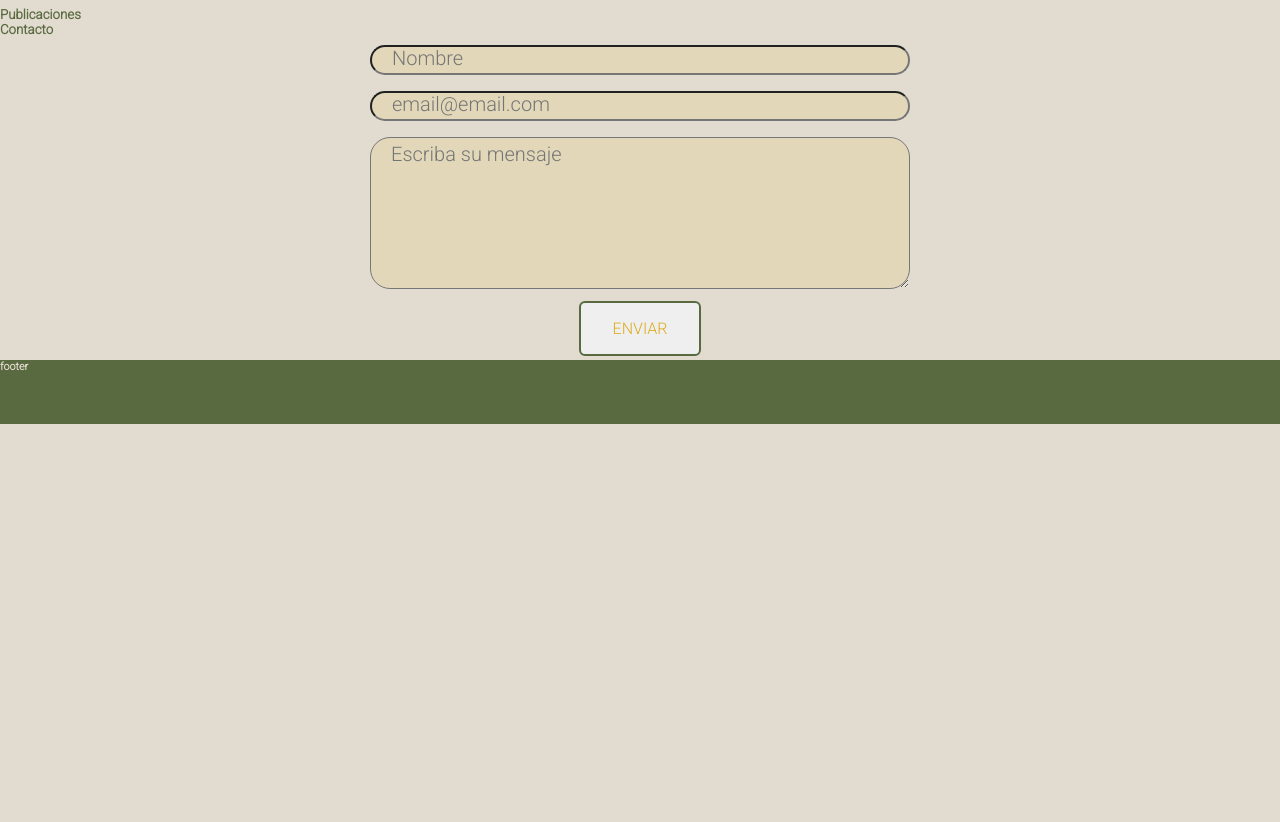
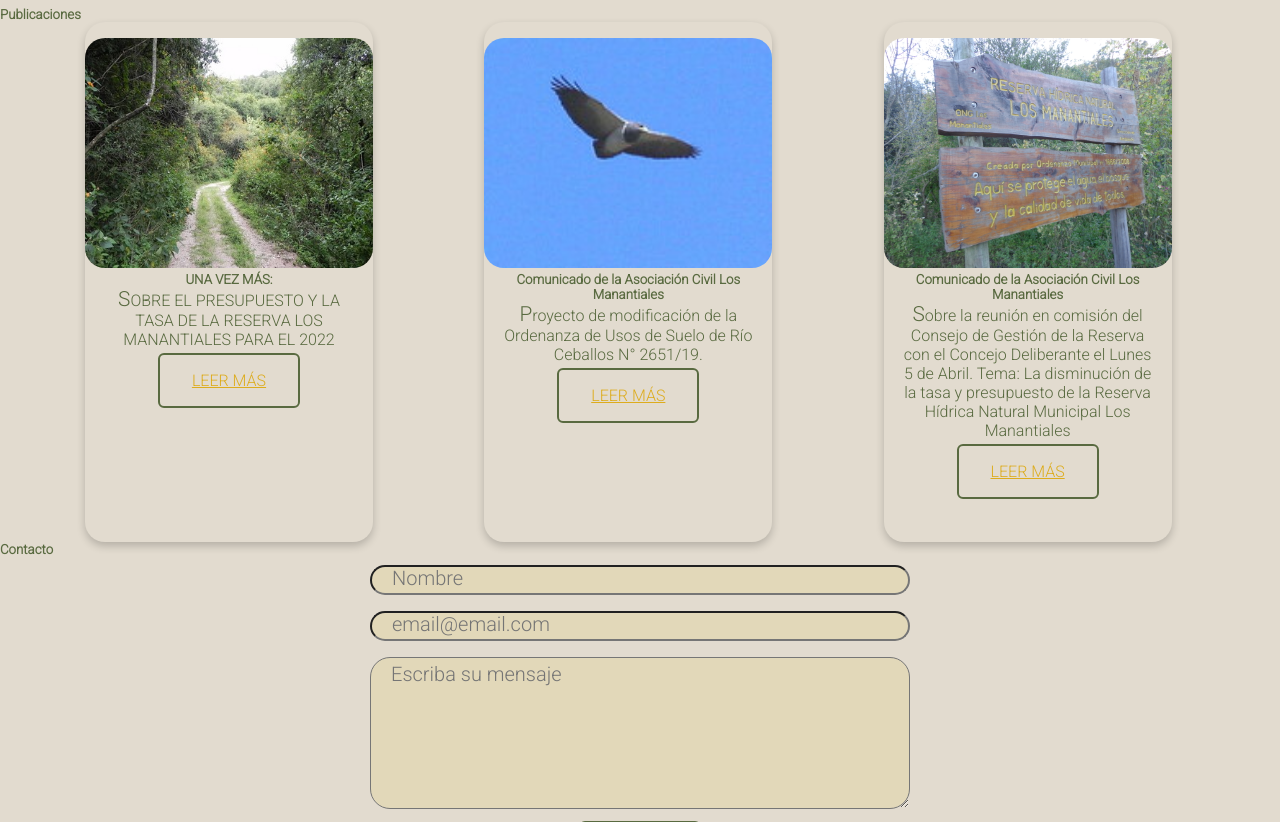
Before and after one commit to maernoud/CodoACodo-front, a website: page index.html in a window 1280 px wide. Shown: the part 1259-2081 px from the top of the page. Before the commit the page ends 1683 px from the top, so only its background shows below. Drawn offline with Linux system fonts and the light colour scheme.

Commit message:
instalacion bootstrap y realizado de cards publicaciones

```diff
--- a/css/estilos.css
+++ b/css/estilos.css
@@ -249,7 +249,41 @@ p::first-letter {
 /*********************************/
 /* INICIO: SECCION PUBLICACIONES */
 /*********************************/
+.cards{
+  margin-left: 5rem;
 
+}
+
+.column {
+  float: left;
+  width: 33%;
+  padding: 0 10px;
+
+}
+
+/* remueve el margen extra de izquierda y derecha por el padding en columnas*/
+.row {margin: 0 -5px;}
+
+.row:after {
+  content: "";
+  display: table;
+  clear: both;
+}
+
+.card {
+  box-shadow: 0 4px 8px 0 rgba(0, 0, 0, 0.2);
+  border-radius: 20px;
+  padding: 16px;
+  text-align: center;
+  background-color: var(--Ciena);
+  min-height: 520px;
+}
+.card-img-top{
+  position:relative;
+  left:-1rem;
+  border-radius: 20px;
+  min-height: 230px;
+}
 /*********************************/
 /* FIN: SECCION PUBLICACIONES    */
 /*********************************/
@@ -347,6 +381,15 @@ textarea::placeholder{
 }
 
 @media (max-width:768px){
+  .column {
+    width: 100%;
+    display: block;
+    margin-bottom: 20px;
+
+  }
+  .cards{
+    margin-left:2rem;
+  }
 }
 
 @media (max-width:510px){
--- a/index.html
+++ b/index.html
@@ -182,6 +182,47 @@
     <section id="Publicaciones">
       <span id="Go2Publicaciones" class="experimento"></span>
       <h5>Publicaciones</h5>
+      <div class="cards">
+        <div class="row">
+
+            <div class="column">
+              <div class="card" style="width: 18rem;">
+                <img class="card-img-top" src="img/card1.JPG" alt="Card image cap"style="width: 18rem;">
+                <div class="card-body">
+                  <h5 class="card-title">UNA VEZ MÁS:</h5>
+                  <p class="card-text">SOBRE EL PRESUPUESTO Y LA TASA DE LA RESERVA LOS MANANTIALES PARA EL 2022</p>
+                  <a href="https://onglosmanantiales.wordpress.com/2021/12/30/una-vez-mas-sobre-el-presupuesto-y-la-tasa-de-la-reserva-los-manantiales-para-el-2022/"
+                    class="btn btn-primary" target="_blank">Leer más</a>
+                </div>
+              </div>
+            </div>
+
+            <div class="column">
+              <div class="card" style="width: 18rem;">
+                <img class="card-img-top" src="img/card2.JPG" alt="Card image cap" style="width: 18rem;">
+                <div class="card-body">
+                  <h5 class="card-title">Comunicado de la Asociación Civil Los Manantiales</h5>
+                  <p class="card-text">Proyecto de modificación de la Ordenanza de Usos de Suelo de Río Ceballos N° 2651/19.</p>
+                  <a href="https://onglosmanantiales.wordpress.com/2021/10/28/comunicado-de-la-asociacion-civil-los-manantiales-por-el-proyecto-de-modificacion-de-la-ordenanza-de-usos-de-suelo-de-rio-ceballos-n-2651-19/"
+                    class="btn btn-primary" target="_blank">Leer más</a>
+                </div>
+              </div>
+            </div>
+
+            <div class="column">
+              <div class="card" style="width: 18rem;">
+                <img class="card-img-top" src="img/card3.JPG" alt="Card image cap" style="width: 18rem;">
+                <div class="card-body">
+                  <h5 class="card-title">Comunicado de la Asociación Civil Los Manantiales</h5>
+                  <p class="card-text">Sobre la reunión en comisión del Consejo de Gestión de la Reserva con el Concejo Deliberante el Lunes 5 de Abril. Tema: La disminución de la tasa y presupuesto de la Reserva Hídrica Natural Municipal Los Manantiales</p>
+                  <a href="https://onglosmanantiales.wordpress.com/2021/10/28/comunicado-de-la-asociacion-civil-los-manantiales-por-el-proyecto-de-modificacion-de-la-ordenanza-de-usos-de-suelo-de-rio-ceballos-n-2651-19/"
+                    class="btn btn-primary" target="_blank">Leer más</a>
+                </div>
+              </div>
+            </div>
+
+        </div>
+      </div>
     </section>
 
     <section id="Contacto">
--- /dev/null
+++ b/package.json
@@ -0,0 +1,5 @@
+{
+  "dependencies": {
+    "bootstrap": "^5.2.2"
+  }
+}
```
Also changed, not shown: img/card1.jpg (added), img/card2.jpg (added), img/card3.jpg (added), 1 other file.
